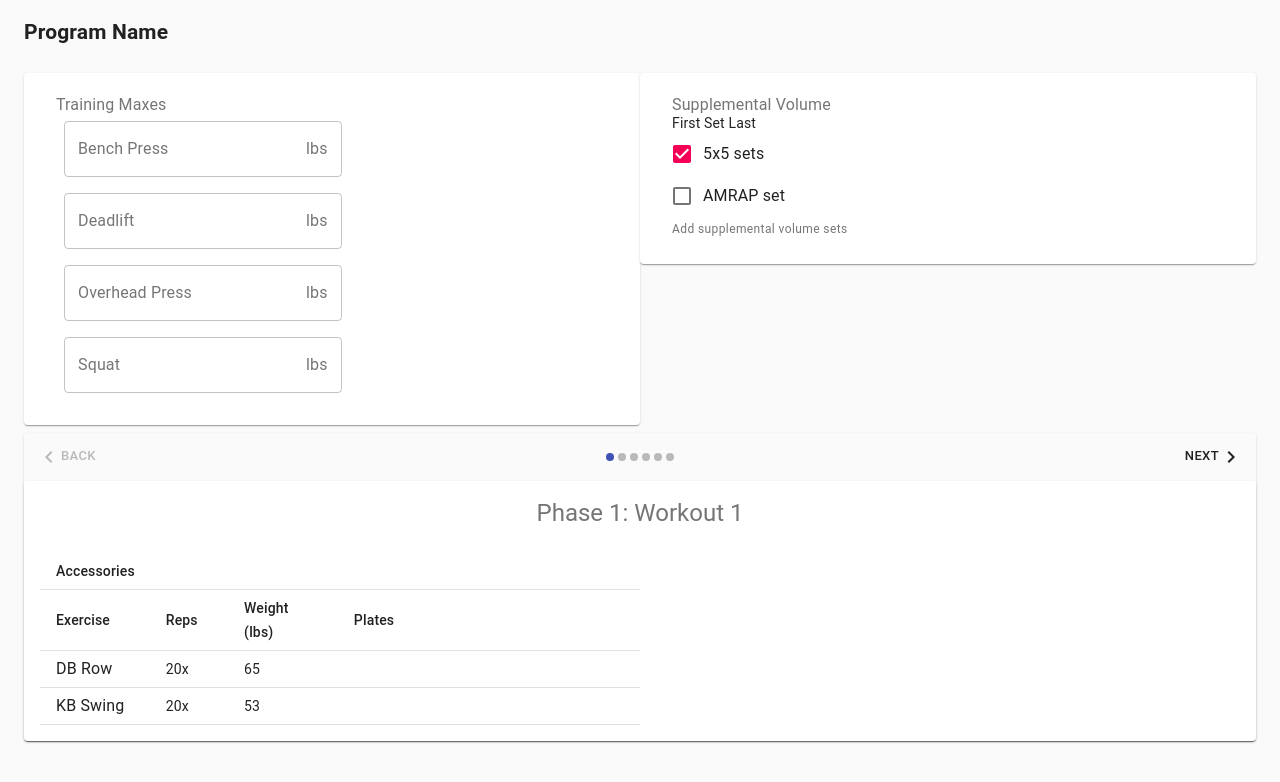
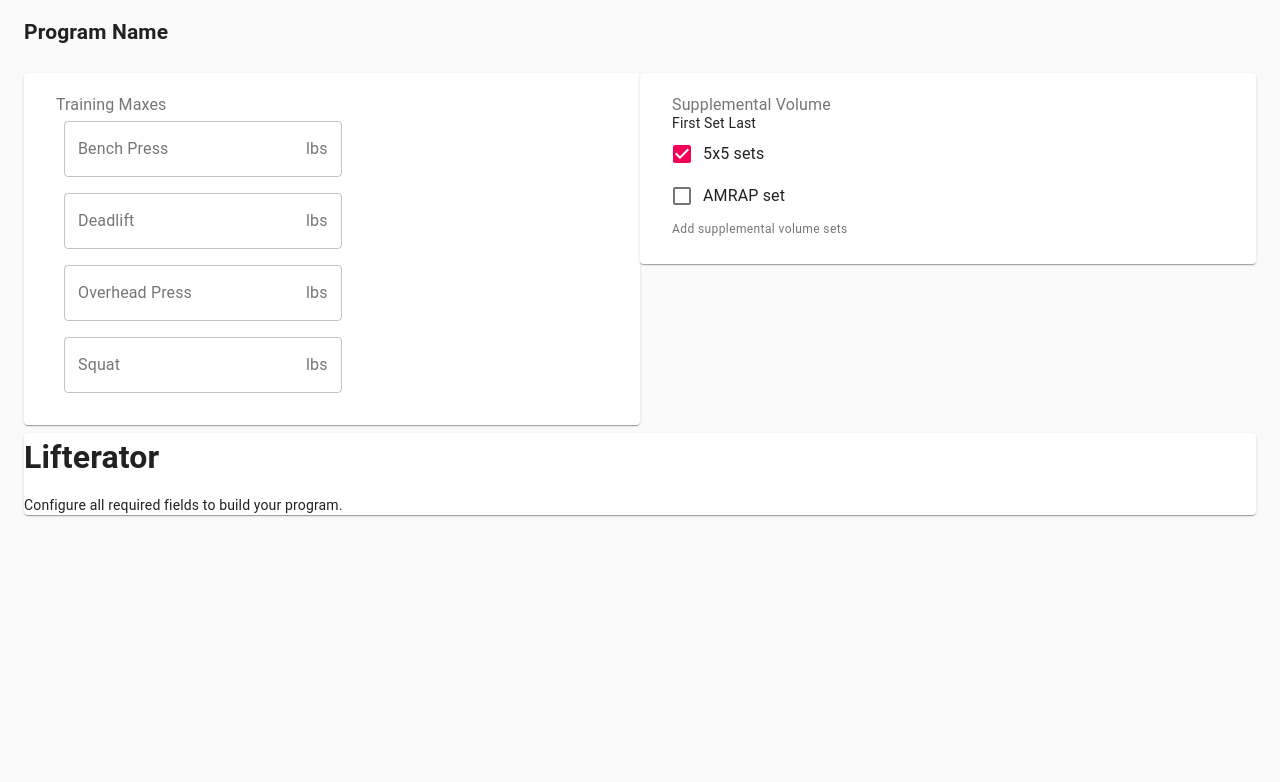
Before and after one commit to jefffm/lifterator, a React (Create React App) app: page / in a window 1280 px wide. Shown: the top 782 px of the page. Built offline with nearby package versions, Linux system fonts and the light colour scheme.

Commit message:
layout looks bad, but the state is updating correctly now

```diff
--- a/src/components/ConfigurationPanel.tsx
+++ b/src/components/ConfigurationPanel.tsx
@@ -6,20 +6,22 @@ import { IVolumeSettings, UPDATE_TM } from '../types';
 import { Paper, Grid } from '@material-ui/core';
 import { Exercise } from '../lib/Exercises';
 import { AppState } from '../index';
-import mainExercises from '../reducers/mainExercises';
-import weightSettings, { IWeightSettings } from '../reducers/weightSettings';
+import { IWeightSettings } from '../reducers/weightSettings';
 import { connect } from 'react-redux';
 import { updateTM } from '../actions/index';
-import { render } from 'react-dom';
+import { IMainExercisesState } from '../reducers/mainExercises';
 
 interface ConfigurationPanelProps {
     weightSettings: IWeightSettings  // TODO: weight settings type
-    mainExercises: Map<string, Exercise>
+    mainExercises: IMainExercisesState
     volumeSettings: IVolumeSettings
     dispatch: any
 }
 
 export class ConfigurationPanel extends Component<ConfigurationPanelProps> {
+    updateTmFunc = (exercise: Exercise) => (trainingMax: number) => {
+        this.props.dispatch(updateTM(exercise, trainingMax));
+    }
 
     render() {
         return <div>
--- a/src/components/TrainingMaxesForm.tsx
+++ b/src/components/TrainingMaxesForm.tsx
@@ -8,17 +8,18 @@ import TextField from '@material-ui/core/TextField'
 import InputAdornment from '@material-ui/core/InputAdornment'
 import { useStyles } from './ConfigurationCommon';
 import { Exercise } from '../lib/Exercises';
+import { IMainExercisesState } from '../reducers/mainExercises'
 
 interface ITrainingMaxesFormProps {
     unit: string
-    mainExercises: Map<string, Exercise>
+    mainExercises: IMainExercisesState
     updateTrainingMax(e: Exercise): (tm: number) => void
 }
 
 const TrainingMaxesForm = (props: ITrainingMaxesFormProps) => {
     const classes = useStyles();
 
-    const elems = Array.from(props.mainExercises.values())
+    const elems = Array.from(Object.values(props.mainExercises))
         .map(
             exercise => {
                 return <TextField
@@ -27,7 +28,11 @@ const TrainingMaxesForm = (props: ITrainingMaxesFormProps) => {
                     variant="outlined"
                     label={exercise.name}
                     type="number"
-                    onChange={tm => props.updateTrainingMax(exercise)}
+                    onChange={
+                        (event) => [
+                            props.updateTrainingMax(exercise)(parseInt(event.currentTarget.value))
+                        ]
+                    }
                     InputProps={{
                         endAdornment: <InputAdornment position="end">{props.unit}</InputAdornment>,
                     }}
--- a/src/lib/Program.tsx
+++ b/src/lib/Program.tsx
@@ -35,10 +35,10 @@ interface ProgramProps {
 class Program extends Component<ProgramProps> {
     isRequiredDataSet(): boolean {
         const isAnyExerciseWithoutTm = Array.from(
-            this.props.mainExercises.values()
+            Object.values(this.props.mainExercises)
         ).some(x => isUndefined(x.trainingMax))
 
-        return isAnyExerciseWithoutTm
+        return !isAnyExerciseWithoutTm
     }
 
     render(): ReactNode {
@@ -46,7 +46,9 @@ class Program extends Component<ProgramProps> {
             {
                 availablePlates: this.props.weightSettings.availablePlates,
                 barWeight: this.props.weightSettings.barWeight
-            })
+            }
+        )
+
         const warmupGen = new BeyondWarmupGen(this.props.mainExercises)
         const unit = this.props.weightSettings.unit
 
@@ -54,6 +56,7 @@ class Program extends Component<ProgramProps> {
         const setProtosByPhase = createSets(this.props.setProtoConfig, this.props.volumeSettings)
 
         const mainExercises = this.props.mainExercises
+        console.log(mainExercises)
 
         // TODO: extract the default workout into a reducer
         const phases = setProtosByPhase.flatMap(function (setProtos: types.ISetPrototype[], i) {
@@ -63,8 +66,8 @@ class Program extends Component<ProgramProps> {
                     phase={i}
                     mainLifts={
                         [
-                            mainExercises.get("Squat") as Exercise,
-                            mainExercises.get("Bench Press") as Exercise
+                            mainExercises['Squat'] as Exercise,
+                            mainExercises['Bench Press'] as Exercise
                         ]
                     }
                     plateCalculator={plateCalculator}
@@ -92,8 +95,8 @@ class Program extends Component<ProgramProps> {
                     phase={i}
                     mainLifts={
                         [
-                            mainExercises.get("Deadlift") as Exercise,
-                            mainExercises.get("Overhead Press") as Exercise
+                            mainExercises["Deadlift"] as Exercise,
+                            mainExercises["Overhead Press"] as Exercise
                         ]
                     }
                     plateCalculator={plateCalculator}
--- a/src/lib/WarmupGen.tsx
+++ b/src/lib/WarmupGen.tsx
@@ -1,7 +1,7 @@
 import { round5 } from "../util/Math";
-import { IExerciseWeightMapping, Exercise } from './Exercises';
-import mainExercises from '../reducers/mainExercises';
+import { Exercise } from './Exercises';
 import { isUndefined } from "util";
+import { IMainExercisesState } from '../reducers/mainExercises';
 
 const DEFAULT_BASE_WEIGHT = 95
 
@@ -23,20 +23,18 @@ export abstract class WarmupGen {
  *
  */
 export class BeyondWarmupGen extends WarmupGen {
-    mainExercises: Map<string, Exercise>
+    mainExercises: IMainExercisesState
 
-    constructor(mainExercises: Map<string, Exercise>) {
+    constructor(mainExercises: IMainExercisesState) {
         super()
         this.mainExercises = mainExercises
     }
 
     getBaseWeight(exerciseName: string): number {
-        const exercise = this.mainExercises.get(exerciseName)
+        const exercise = this.mainExercises[exerciseName]
         return isUndefined(exercise)
             ? DEFAULT_BASE_WEIGHT
             : (exercise as Exercise).warmupBaseWeight
-
-
     }
 
     getSets(exercise: string, trainingMax: number, firstSetWeight: number): StaticSet[] {
--- a/src/reducers/mainExercises.tsx
+++ b/src/reducers/mainExercises.tsx
@@ -2,12 +2,12 @@ import { MainExerciseActionTypes, UPDATE_TM } from '../types';
 import { Exercise } from '../lib/Exercises';
 
 
-export type IMainExercisesState = Map<string, Exercise>
-
+export interface IMainExercisesState {
+    [key: string]: Exercise
+}
 
 // TODO: support aliases
-const initialState: IMainExercisesState = function () {
-    const exercises = [
+const initialState = [
     {
         name: "Bench Press",
         shortname: "BP",
@@ -36,10 +36,10 @@ const initialState: IMainExercisesState = function () {
         trainingMax: undefined,
         warmupBaseWeight: 135
     }
-    ]
-
-    return new Map(exercises.map(e => [e.name, e]))
-}()
+].reduce((acc: IMainExercisesState, exercise: Exercise) => {
+    acc[exercise.name] = exercise
+    return acc
+}, {})
 
 const mainExercises = (
     state = initialState,
@@ -49,13 +49,16 @@ const mainExercises = (
     switch (action.type) {
         case UPDATE_TM:
             const exerciseKey: string = action.exercise.name
-            return {
+            const newState = {
                 ...state,
                 [exerciseKey]: {
-                    ...state.get(exerciseKey) as Exercise,
+                    ...state[exerciseKey] as Exercise,
                     trainingMax: action.trainingMax
                 }
             }
+
+            console.log({ old: state, new: newState })
+            return newState
         default:
             return state
     }
```
Lines whose indentation alone changed are shown as unchanged.
